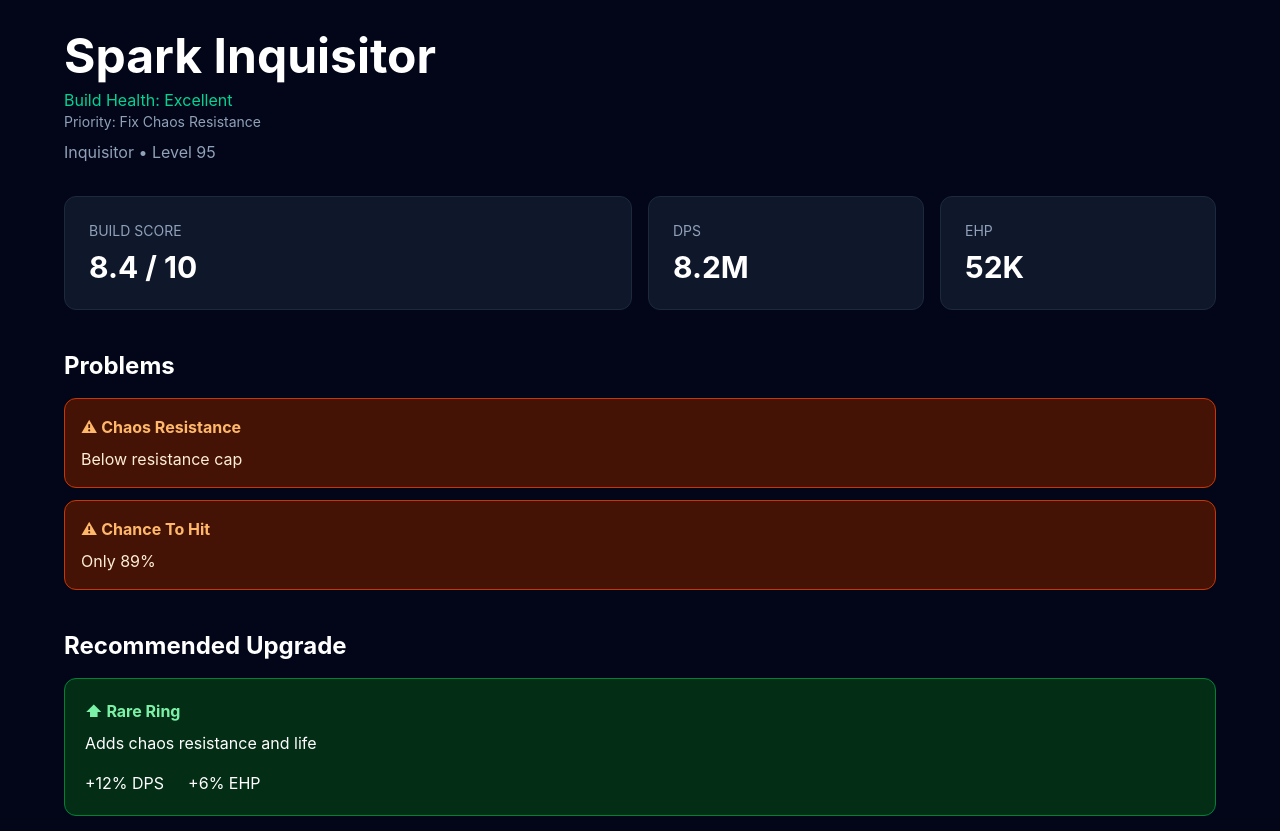
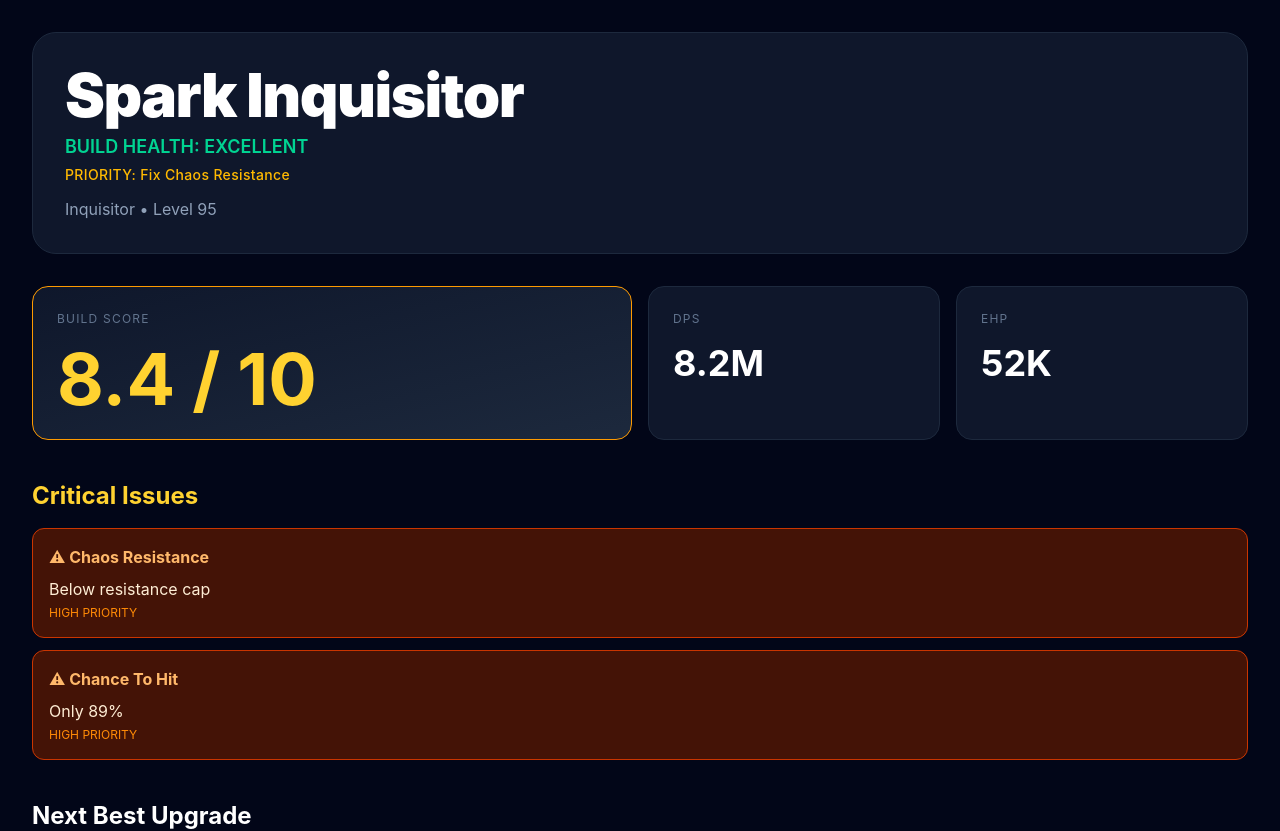
Before and after one commit to miguelhuerta-dev/PathOfBuildingForHumans, a React (Vite) app in the folder frontend/frontend/: page / in a window 1280 px wide. Shown: the top 831 px of the page. Built offline with nearby package versions, Linux system fonts and the light colour scheme.

Commit message:
feat: first polished dashboard

```diff
--- a/frontend/frontend/src/components/IssueCard.tsx
+++ b/frontend/frontend/src/components/IssueCard.tsx
@@ -16,6 +16,17 @@ function IssueCard({
             <p className="text-orange-100 mt-2">
                 {description}
             </p>
+
+            <p
+                className="
+                                    text-xs
+                                    uppercase
+                                    text-orange-400
+                                    mt-1
+                                    "
+            >
+                High Priority
+            </p>
         </div>
     );
 }
--- a/frontend/frontend/src/components/StatCard.tsx
+++ b/frontend/frontend/src/components/StatCard.tsx
@@ -1,18 +1,43 @@
 interface StatCardProps {
   title: string;
   value: string | number;
+  hero?: boolean;
 }
 
-function StatCard({ title, value }: StatCardProps) {
+function StatCard({ title, value, hero = false }: StatCardProps) {
   return (
-    <div className="bg-slate-900 border border-slate-800 rounded-xl p-6">
-      <h3 className="text-slate-400 text-sm uppercase">
+    <div
+      className={`
+    bg-slate-900
+    border
+    rounded-2xl
+    p-6
+    transition
+    ${hero
+          ? "border-amber-500 bg-gradient-to-br from-slate-900 to-slate-800"
+          : "border-slate-800 hover:border-slate-600"
+        }
+  `}
+    >
+      <h3
+        className="
+        text-slate-500
+        text-xs
+        uppercase
+        tracking-widest
+        "
+      >
         {title}
       </h3>
 
-      <p className="text-3xl font-bold mt-2">
+      <p
+        className={`font-bold mt-4 ${hero ? "text-7xl text-amber-300" : "text-4xl"
+          }`}
+      >
         {value}
       </p>
+
+
     </div>
   );
 }
--- a/frontend/frontend/src/pages/Dashboard.tsx
+++ b/frontend/frontend/src/pages/Dashboard.tsx
@@ -4,30 +4,45 @@ import IssueCard from "../components/IssueCard";
 import UpgradeCard from "../components/UpgradeCard";
 import { formatNumber } from "../utils/formatNumber";
 
+
+
+
 function Dashboard() {
   return (
     <div className="min-h-screen bg-slate-950 text-white p-8">
-      <div className="max-w-6xl mx-auto">
-        <h1 className="text-5xl font-bold">
+      <div className="max-w-7xl mx-auto">
+        <div
+          className="
+  bg-slate-900
+  border
+  border-slate-800
+  rounded-3xl
+  p-8
+  mb-8
+  "
+        >
+          <h1 className="text-6xl font-black tracking-tight">
             {mockBuild.name}
           </h1>
 
-        <p className="text-emerald-400 mt-2">
-          Build Health: Excellent
+          <p className="text-emerald-400 mt-2 text-lg font-semibold">
+            BUILD HEALTH: EXCELLENT
           </p>
 
-        <p className="text-slate-400 text-sm">
-          Priority: Fix Chaos Resistance
+          <p className="text-amber-400 text-sm mt-1 font-medium tracking-wide">
+            PRIORITY: Fix Chaos Resistance
           </p>
 
-        <p className="text-slate-400 mt-2">
+          <p className="text-slate-400 mt-3">
             {mockBuild.ascendancy} • Level {mockBuild.level}
           </p>
+        </div>
 
 
         <div className="grid grid-cols-4 gap-4 mt-8">
           <div className="col-span-2">
             <StatCard
+              hero
               title="Build Score"
               value={`${mockBuild.score} / 10`}
             />
@@ -44,8 +59,8 @@ function Dashboard() {
           />
         </div>
 
-        <h2 className="text-2xl font-bold mt-10 mb-4">
-          Problems
+        <h2 className="text-2xl font-bold mt-10 mb-4 text-amber-300">
+          Critical Issues
         </h2>
 
         {mockBuild.issues.map((issue) => (
@@ -57,7 +72,7 @@ function Dashboard() {
         ))}
 
         <h2 className="text-2xl font-bold mt-10 mb-4">
-          Recommended Upgrade
+          Next Best Upgrade
         </h2>
 
         <UpgradeCard
```
Lines whose indentation alone changed are shown as unchanged.
